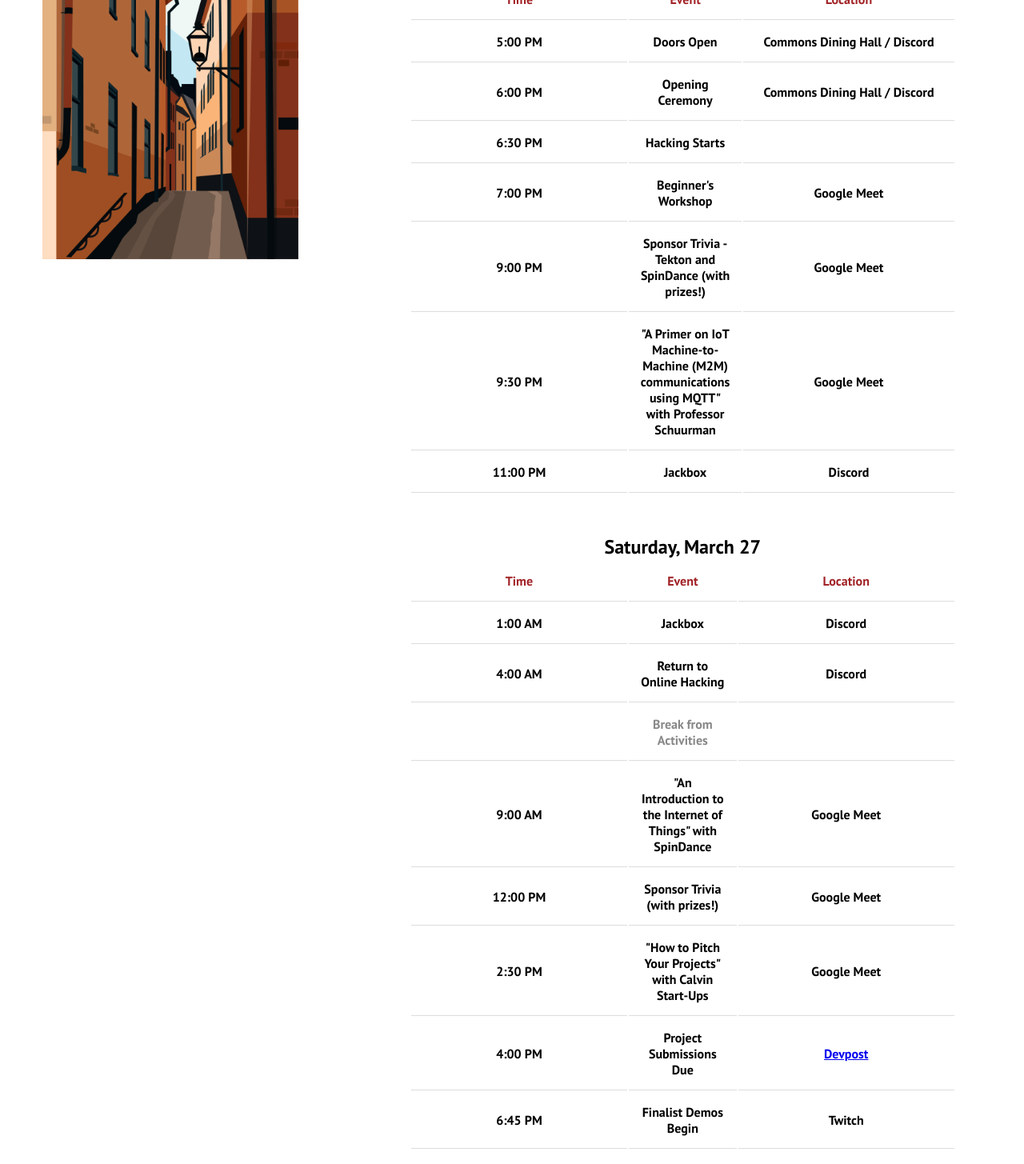
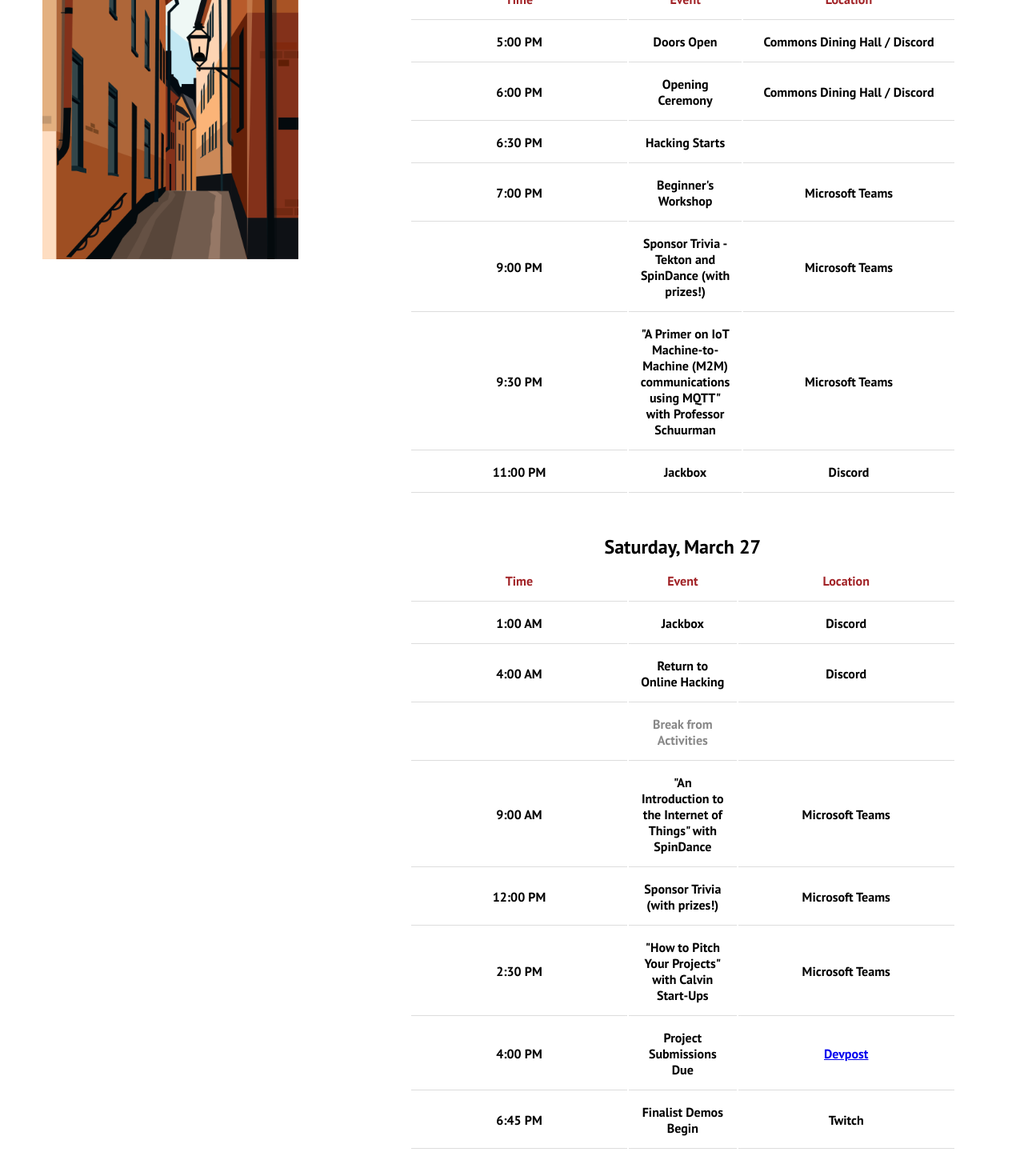
Before and after one commit to CalvinHacks/calvinhacks-2021, a React (Create React App) app: page /#/schedule in a window 1280 px wide. Shown: the part 286-1741 px from the top of the page at 80% size. Built offline with nearby package versions, Linux system fonts and the light colour scheme.

Commit message:
Changed Google Meet to Teams

```diff
--- a/src/components/aboutSection.js
+++ b/src/components/aboutSection.js
@@ -20,9 +20,9 @@ export default function AboutSection() {
           <h2 className={styles.headerText}>How We've Adapted</h2>
           <p className={styles.infoText}>
             This year, we are hosting a fully online hackathon! Through Discord
-            and Google Meet, we'll be holding workshops, fun events, and more.
-            For Calvin University students, we have the opportunity to host a
-            10-hour in-person portion! Sign up to stay updated!
+            and Microsoft Teams, we'll be holding workshops, fun events, and
+            more. For Calvin University students, we have the opportunity to
+            host a 10-hour in-person portion! Sign up to stay updated!
           </p>
         </div>
       </div>
--- a/src/components/scheduleTable.js
+++ b/src/components/scheduleTable.js
@@ -35,17 +35,17 @@ export default function ScheduleTable() {
         <ScheduleRow
           time="7:00 PM"
           event="Beginner's Workshop"
-          location="Google Meet"
+          location="Microsoft Teams"
         />
         <ScheduleRow
           time="9:00 PM"
           event="Sponsor Trivia - Tekton and SpinDance (with prizes!)"
-          location="Google Meet"
+          location="Microsoft Teams"
         />
         <ScheduleRow
           time="9:30 PM"
           event='"A Primer on IoT Machine-to-Machine (M2M) communications using MQTT" with Professor Schuurman'
-          location="Google Meet"
+          location="Microsoft Teams"
         />
         <ScheduleRow time="11:00 PM" event="Jackbox" location="Discord" />
       </table>
@@ -76,17 +76,17 @@ export default function ScheduleTable() {
         <ScheduleRow
           time="9:00 AM"
           event='"An Introduction to the Internet of Things" with SpinDance'
-          location="Google Meet"
+          location="Microsoft Teams"
         />
         <ScheduleRow
           time="12:00 PM"
           event="Sponsor Trivia (with prizes!)"
-          location="Google Meet"
+          location="Microsoft Teams"
         />
         <ScheduleRow
           time="2:30 PM"
           event='"How to Pitch Your Projects" with Calvin Start-Ups'
-          location="Google Meet"
+          location="Microsoft Teams"
         />
         <ScheduleRow
           time="4:00 PM"
```
